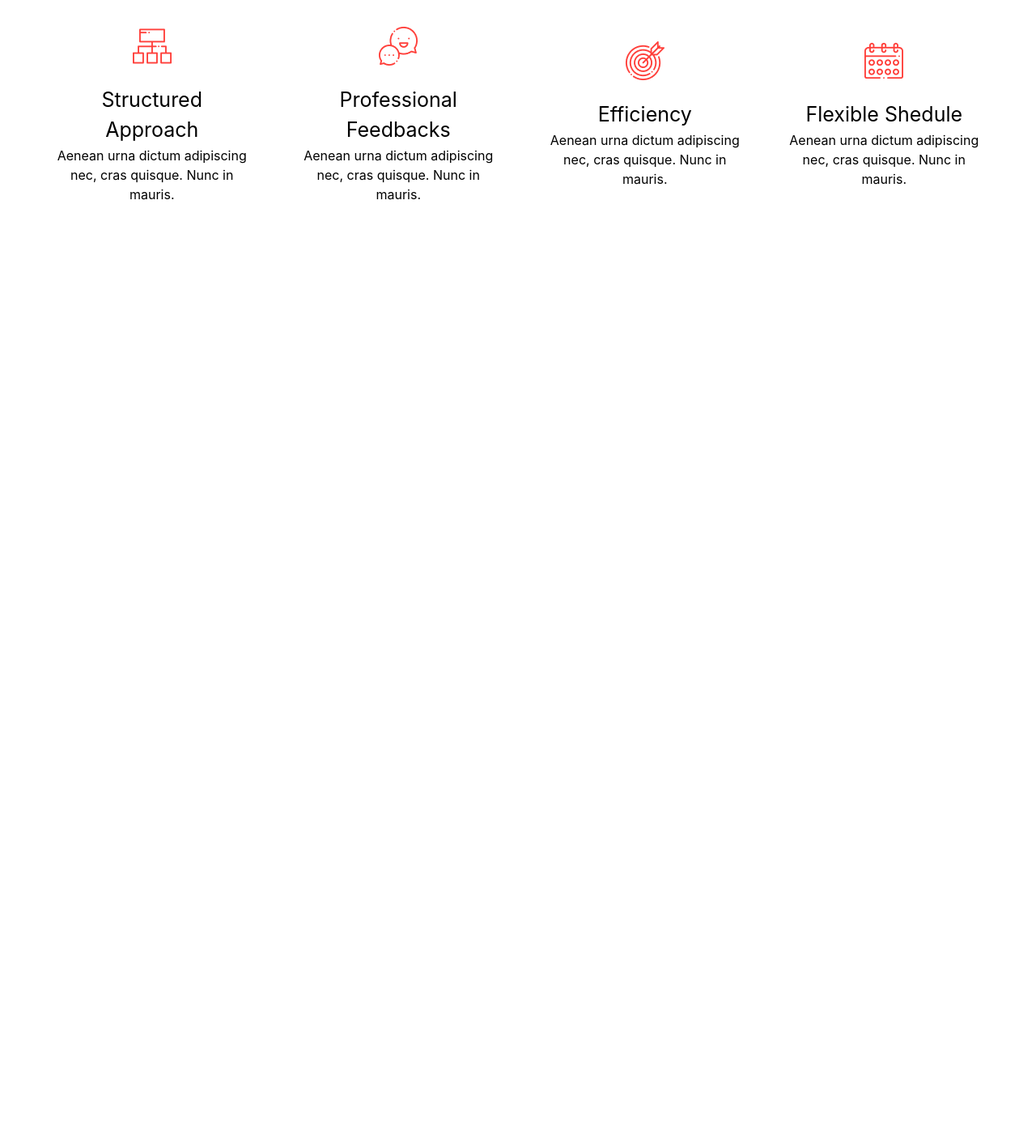
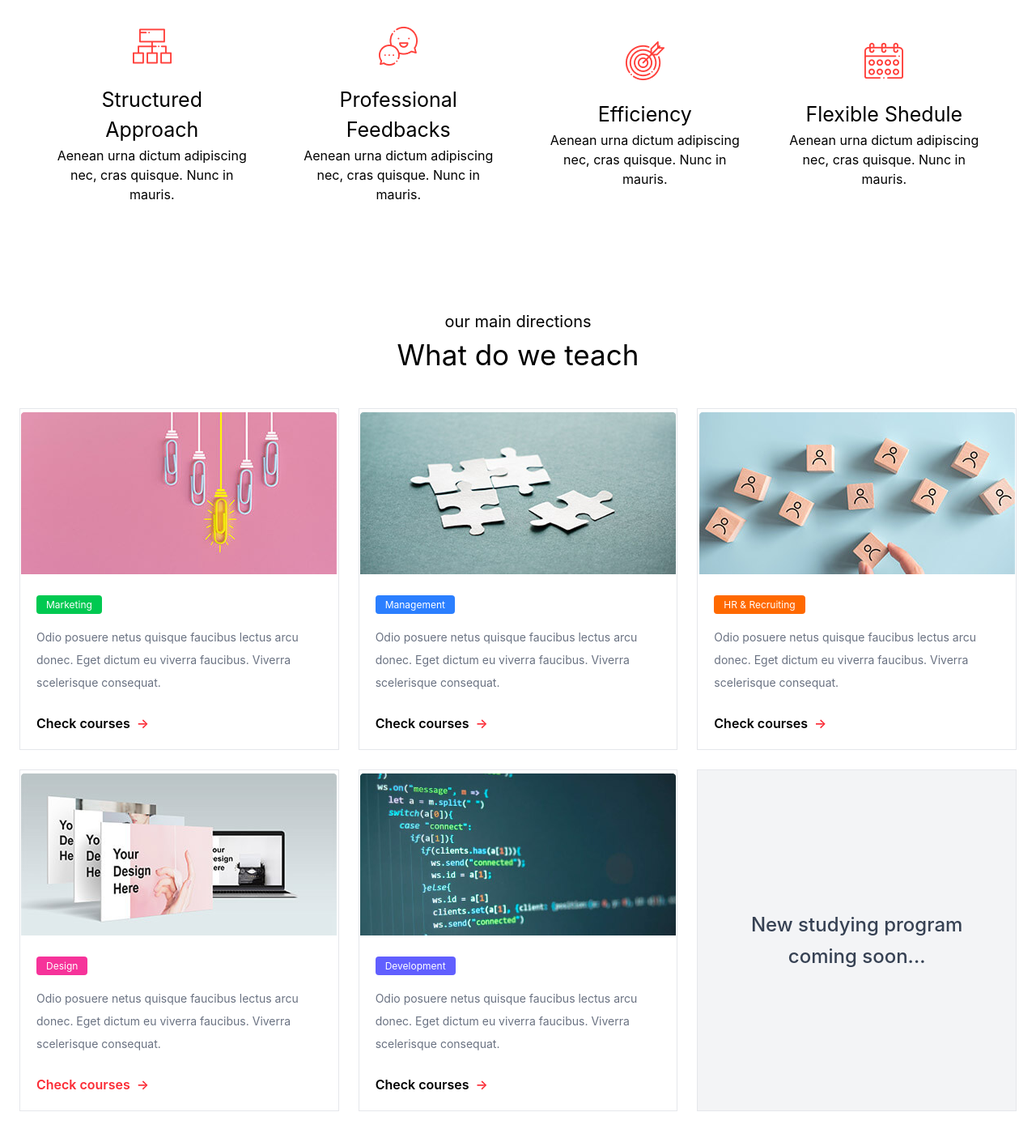
Before and after one commit to shokirovsh01/practice-3, a website: page src/nozim.html in a window 1280 px wide. Shown: the part 1536-2946 px from the top of the page at 81% size. Before the commit the page ends 1818 px from the top, so only its background shows below. Drawn offline with nearby package versions, Linux system fonts and the light colour scheme; files that its build step writes are made by us from their sources.

Commit message:
section4

```diff
--- a/src/nozim.html
+++ b/src/nozim.html
@@ -58,7 +58,7 @@
     </div>
     <section class="text-center lg:flex justify-between items-center lg:text-start max-w-[1200px] m-auto mt-[50px]">
   <img src="./images/image (26).png" alt="">
-  <div>
+  <div >
     <div class="flex gap-[15px] items-center">
         <h1 class="text-[40px] text-[#FF3F3A]">1200</h1>
         <p>students graduated</p>
@@ -107,6 +107,134 @@
         <p>Aenean urna dictum adipiscing <br> nec, cras quisque. Nunc in mauris. </p>
     </div>
 </section>
+<div class="text-center mt-[100px]">
+    <h2 class="text-[20px]">our main directions</h2>
+    <h1 class="text-[35px]">What do we teach</h1>
+</div>
+<section class="max-w-7xl mx-auto px-6 py-10">
+    <div class="grid grid-cols-1 sm:grid-cols-2 lg:grid-cols-3 gap-6">
+
+        <div class="border border-gray-200 bg-white overflow-hidden">
+            <!-- Place image here -->
+            <div class="h-52  flex items-center justify-center text-gray-500">
+                <img src="./images/image (27).png" alt="">
+            </div>
+
+            <div class="p-5">
+                <span class="bg-green-500 text-white text-xs px-3 py-1 rounded">
+                    Marketing
+                </span>
+
+                <p class="text-gray-500 text-sm leading-7 mt-4">
+                    Odio posuere netus quisque faucibus lectus arcu donec.
+                    Eget dictum eu viverra faucibus. Viverra scelerisque consequat.
+                </p>
+
+                <a href="#" class="mt-6 inline-flex items-center gap-2 font-semibold text-black hover:text-red-500 transition">
+                    Check courses
+                    <span class="text-red-500">→</span>
+                </a>
+            </div>
+        </div>
+
+        <div class="border border-gray-200 bg-white overflow-hidden">
+            <div class="h-52  flex items-center justify-center text-gray-500">
+                <img src="./images/image (28).png" alt="">
+            </div>
+
+            <div class="p-5">
+                <span class="bg-blue-500 text-white text-xs px-3 py-1 rounded">
+                    Management
+                </span>
+
+                <p class="text-gray-500 text-sm leading-7 mt-4">
+                    Odio posuere netus quisque faucibus lectus arcu donec.
+                    Eget dictum eu viverra faucibus. Viverra scelerisque consequat.
+                </p>
+
+                <a href="#" class="mt-6 inline-flex items-center gap-2 font-semibold text-black hover:text-red-500 transition">
+                    Check courses
+                    <span class="text-red-500">→</span>
+                </a>
+            </div>
+        </div>
+
+        <div class="border border-gray-200 bg-white overflow-hidden">
+            <div class="h-52  flex items-center justify-center text-gray-500">
+                <img src="./images/image (29).png" alt="">
+            </div>
+
+            <div class="p-5">
+                <span class="bg-orange-500 text-white text-xs px-3 py-1 rounded">
+                    HR & Recruiting
+                </span>
+
+                <p class="text-gray-500 text-sm leading-7 mt-4">
+                    Odio posuere netus quisque faucibus lectus arcu donec.
+                    Eget dictum eu viverra faucibus. Viverra scelerisque consequat.
+                </p>
+
+                <a href="#" class="mt-6 inline-flex items-center gap-2 font-semibold text-black hover:text-red-500 transition">
+                    Check courses
+                    <span class="text-red-500">→</span>
+                </a>
+            </div>
+        </div>
+
+        <div class="border border-gray-200 bg-white overflow-hidden">
+            <div class="h-52  flex items-center justify-center text-gray-500">
+                <img src="./images/image (30).png" alt="">
+            </div>
+
+            <div class="p-5">
+                <span class="bg-pink-500 text-white text-xs px-3 py-1 rounded">
+                    Design
+                </span>
+
+                <p class="text-gray-500 text-sm leading-7 mt-4">
+                    Odio posuere netus quisque faucibus lectus arcu donec.
+                    Eget dictum eu viverra faucibus. Viverra scelerisque consequat.
+                </p>
+
+                <a href="#" class="mt-6 inline-flex items-center gap-2 font-semibold text-red-500">
+                    Check courses
+                    <span>→</span>
+                </a>
+            </div>
+        </div>
+
+        <div class="border border-gray-200 bg-white overflow-hidden">
+            <div class="h-52  flex items-center justify-center text-gray-500">
+                <img src="./images/image (31).png" alt="">
+            </div>
+
+            <div class="p-5">
+                <span class="bg-indigo-500 text-white text-xs px-3 py-1 rounded">
+                    Development
+                </span>
+
+                <p class="text-gray-500 text-sm leading-7 mt-4">
+                    Odio posuere netus quisque faucibus lectus arcu donec.
+                    Eget dictum eu viverra faucibus. Viverra scelerisque consequat.
+                </p>
+
+                <a href="#" class="mt-6 inline-flex items-center gap-2 font-semibold text-black hover:text-red-500 transition">
+                    Check courses
+                    <span class="text-red-500">→</span>
+                </a>
+            </div>
+        </div>
+
+        <div class="border border-gray-200 bg-gray-100 flex items-center justify-center min-h-[395px]">
+            <h3 class="text-2xl text-center text-gray-700 font-medium leading-relaxed">
+                New studying program <br>
+                coming soon...
+            </h3>
+        </div>
+
+    </div>
+</section>
+
 </body>
 
 </html>
```
Also changed, not shown: src/images/image (27).png (added), src/images/image (28).png (added), src/images/image (29).png (added), src/images/image (30).png (added), src/images/image (31).png (added).
